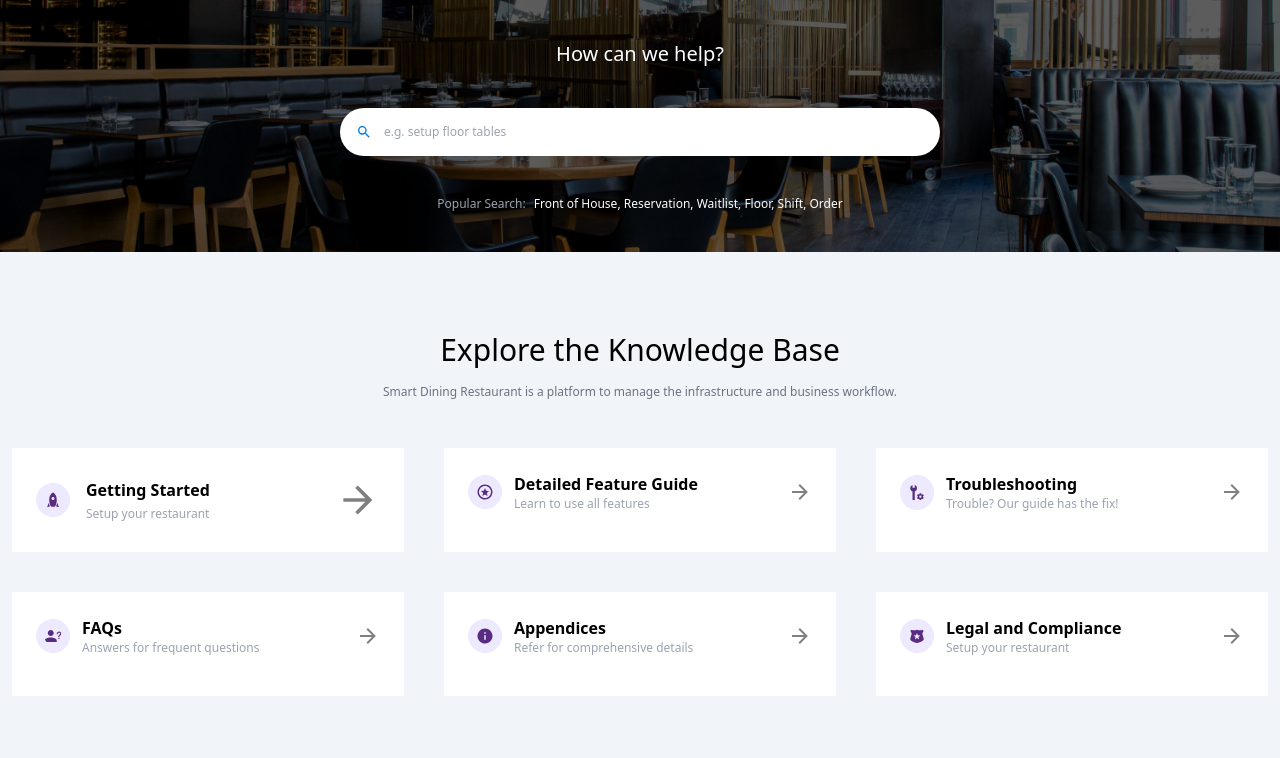
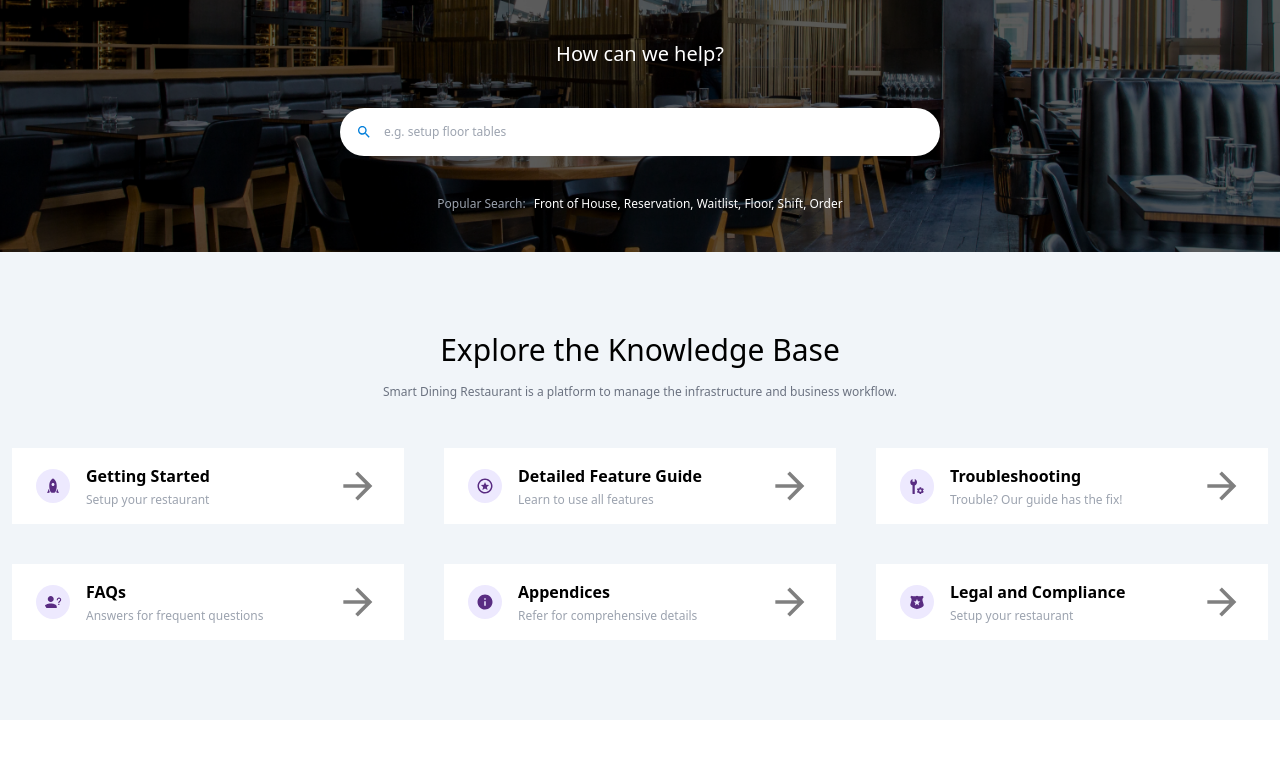
Before and after one commit to arunbabuceg/helpdesk, an Angular app: page / in a window 1280 px wide. Shown: the top 758 px of the page. Built offline with nearby package versions, Linux system fonts and the light colour scheme.

Commit message:
Updated all

```diff
--- a/src/app/cohero/cohero.component.html
+++ b/src/app/cohero/cohero.component.html
@@ -1,8 +1,8 @@
-
 <div class="mx-auto container flex flex-col gap-8 py-20 px-3">
     <div class="text-center text-black text-3xl">
         <p>Explore the Knowledge Base</p>
-        <p class="text-xs p-4 text-gray-500">Smart Dining Restaurant is a platform to manage the infrastructure and business
+        <p class="text-xs p-4 text-gray-500">Smart Dining Restaurant is a platform to manage the infrastructure and
+            business
             workflow.</p>
     </div>
     <div class="grid grid-cols-2 md:grid-cols-3 gap-10">
@@ -11,8 +11,7 @@
             <div class="flex justify-between">
                 <div class="flex items-center gap-4">
                     <div>
-                        <img src="assets/getting.svg" alt="Getting Started Icon"
-                            class="rounded-full bg-violet-100  p-2">
+                        <img src="assets/getting.svg" class="rounded-full bg-violet-100  p-2">
                     </div>
                     <div class="flex flex-col gap-1">
                         <p class="font-semibold">Getting Started</p>
@@ -23,74 +22,78 @@
             </div>
         </div>
 
-        <div class="p-6 gap-10 bg-white ">
-            <div class="flex items-center mb-4 gap-3">
-                <img src="assets/det.svg" alt="DET Icon" class="rounded-full bg-violet-100 p-2">
-                <div>
-                    <p class="font-semibold">Detailed Feature Guide</p>
-                    <p class="text-gray-400 text-xs ">Learn to use all features</p>
+        <div class="flex flex-col justify-center bg-white px-6 py-4">
+            <div class="flex justify-between">
+                <div class="flex items-center gap-4">
+                    <div>
+                        <img src="assets/det.svg" class="rounded-full bg-violet-100  p-2">
+                    </div>
+                    <div class="flex flex-col gap-1">
+                        <p class="font-semibold">Detailed Feature Guide</p>
+                        <p class="text-gray-400 text-xs ">Learn to use all features</p>
+                    </div>
                 </div>
-                <div class="flex-grow"></div>
-                <div>
-                    <img src="assets/ra.svg" alt="RA Icon">
-                </div>
+                <img src="assets/ra.svg" alt="RA Icon">
             </div>
         </div>
 
-        <div class="p-6 gap-10 bg-white ">
-            <div class="flex items-center mb-4 gap-3">
-                <img src="assets/ts.svg" alt="TS Icon" class="rounded-full bg-violet-100 p-2">
-                <div>
-                    <p class="font-semibold">Troubleshooting</p>
-                    <p class="text-gray-400 text-xs ">Trouble? Our guide has the fix!</p>
+        <div class="flex flex-col justify-center bg-white px-6 py-4">
+            <div class="flex justify-between">
+                <div class="flex items-center gap-4">
+                    <div>
+                        <img src="assets/ts.svg" class="rounded-full bg-violet-100 p-2">
+                    </div>
+                    <div class="flex flex-col gap-1">
+                        <p class="font-semibold">Troubleshooting</p>
+                        <p class="text-gray-400 text-xs ">Trouble? Our guide has the fix!</p>
+                    </div>
                 </div>
-                <div class="flex-grow"></div>
-                <div>
-                    <img src="assets/ra.svg" alt="RA Icon">
-                </div>
+                <img src="assets/ra.svg" alt="RA Icon">
             </div>
         </div>
 
-        <div class="p-6 gap-10 bg-white ">
-            <div class="flex items-center mb-4 gap-3">
-                <img src="assets/faq.svg" alt="FAQ Icon" class="rounded-full bg-violet-100  p-2">
-                <div>
-                    <p class="font-semibold">FAQs</p>
-                    <p class="text-gray-400 text-xs"> Answers for frequent questions</p>
+        <div class="flex flex-col justify-center bg-white px-6 py-4">
+            <div class="flex justify-between">
+                <div class="flex items-center gap-4">
+                    <div>
+                        <img src="assets/faq.svg" class="rounded-full bg-violet-100  p-2">
+                    </div>
+                    <div class="flex flex-col gap-1">
+                        <p class="font-semibold">FAQs</p>
+                        <p class="text-gray-400 text-xs"> Answers for frequent questions</p>
+                    </div>
                 </div>
-                <div class="flex-grow"></div>
-                <div>
-                    <img src="assets/ra.svg" alt="RA Icon">
-                </div>
+                <img src="assets/ra.svg" alt="RA Icon">
             </div>
         </div>
 
-        <div class="p-6 gap-10 bg-white ">
-            <div class="flex items-center mb-4 gap-3">
-                <img src="assets/app.svg" alt="APP Icon" class="rounded-full bg-violet-100  p-2">
-                <div>
-                    <p class="font-semibold">Appendices</p>
-                    <p class="text-gray-400 text-xs ">Refer for comprehensive details</p>
+        <div class="flex flex-col justify-center bg-white px-6 py-4">
+            <div class="flex justify-between">
+                <div class="flex items-center gap-4">
+                    <div>
+                        <img src="assets/app.svg" class="rounded-full bg-violet-100  p-2">
+                    </div>
+                    <div class="flex flex-col gap-1">
+                        <p class="font-semibold">Appendices</p>
+                        <p class="text-gray-400 text-xs ">Refer for comprehensive details</p>
+                    </div>
                 </div>
-                <div class="flex-grow"></div>
-                <div>
-                    <img src="assets/ra.svg" alt="RA Icon">
-                </div>
+                <img src="assets/ra.svg" alt="RA Icon">
             </div>
         </div>
 
-        <div class="p-6 gap-10 bg-white ">
-            <div class="flex items-center mb-4 gap-3">
-                <img src="assets/lc.svg" alt="LC Icon" class="rounded-full bg-violet-100 p-2">
-                <div>
-                    <p class="font-semibold">Legal and Compliance</p>
-                    <p class="text-gray-400 text-xs ">Setup your restaurant</p>
+        <div class="flex flex-col justify-center bg-white px-6 py-4">
+            <div class="flex justify-between">
+                <div class="flex items-center gap-4">
+                    <div>
+                        <img src="assets/lc.svg" class="rounded-full bg-violet-100 p-2">
+                    </div>
+                    <div class="flex flex-col gap-1">
+                        <p class="font-semibold">Legal and Compliance</p>
+                        <p class="text-gray-400 text-xs ">Setup your restaurant</p>
+                    </div>
                 </div>
-                <div class="flex-grow"></div>
-                <div>
-                    <img src="assets/ra.svg" alt="RA Icon">
-                </div>
+                <img src="assets/ra.svg" alt="RA Icon">
             </div>
         </div>
     </div>
-</div>
```
